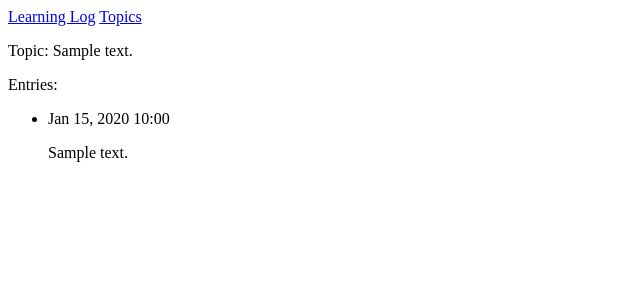
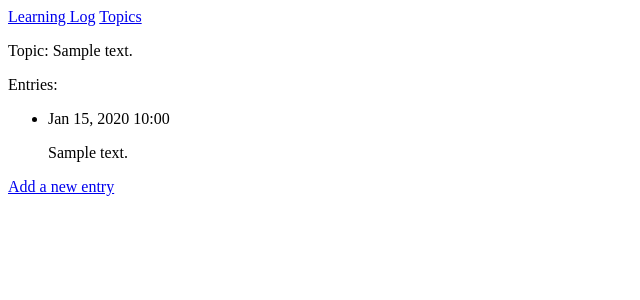
Before and after one commit to Adrien89betty/learning_log, a Django app: page /topics/1/ in a window 1280 px wide. Shown: the top 300 px of the page, without its empty margins (0-640 px from the left). Run offline with Django 5.2, Linux system fonts and the light colour scheme; tables that the repository leaves empty hold one stand-in row (values such as "Sample post").

Commit message:
Added link to the new entry form page in the topic page.

```diff
--- a/learning_logs/templates/learning_logs/topic.html
+++ b/learning_logs/templates/learning_logs/topic.html
@@ -16,4 +16,8 @@
     {% endfor %}
   </ul>
 
+  <p>
+    <a href="{% url 'learning_logs:new_entry' topic.id %}">Add a new entry</a>
+  </p>
+
 {% endblock content  %}
```
